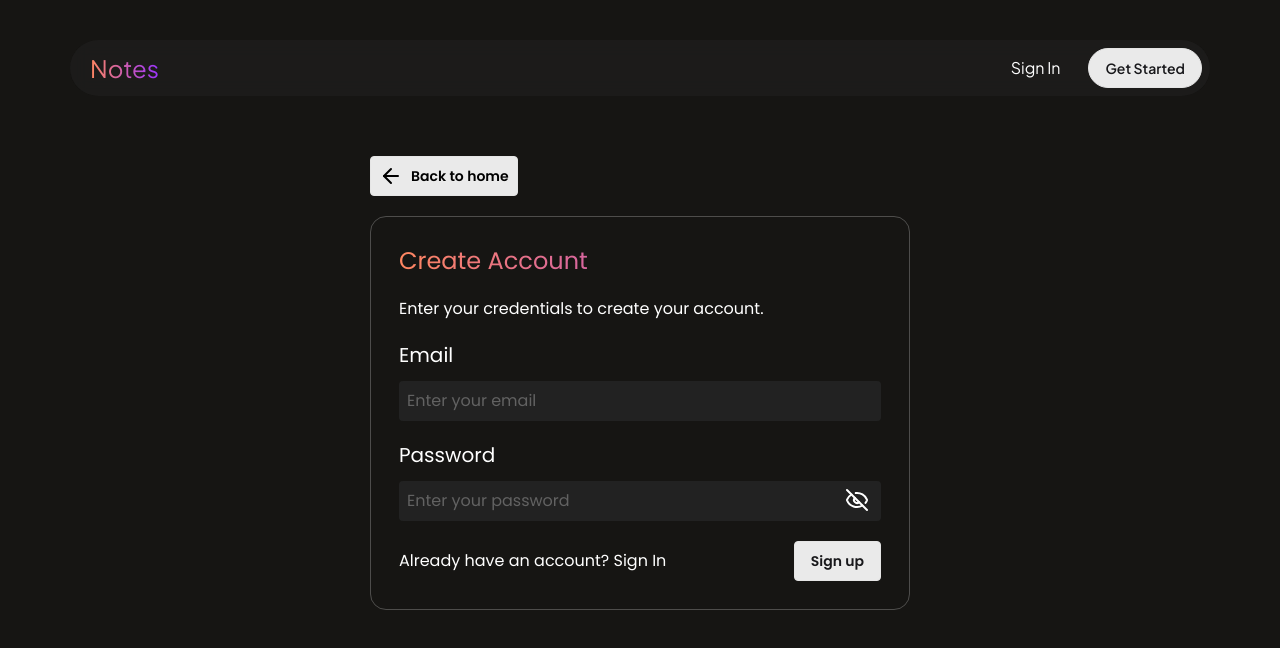
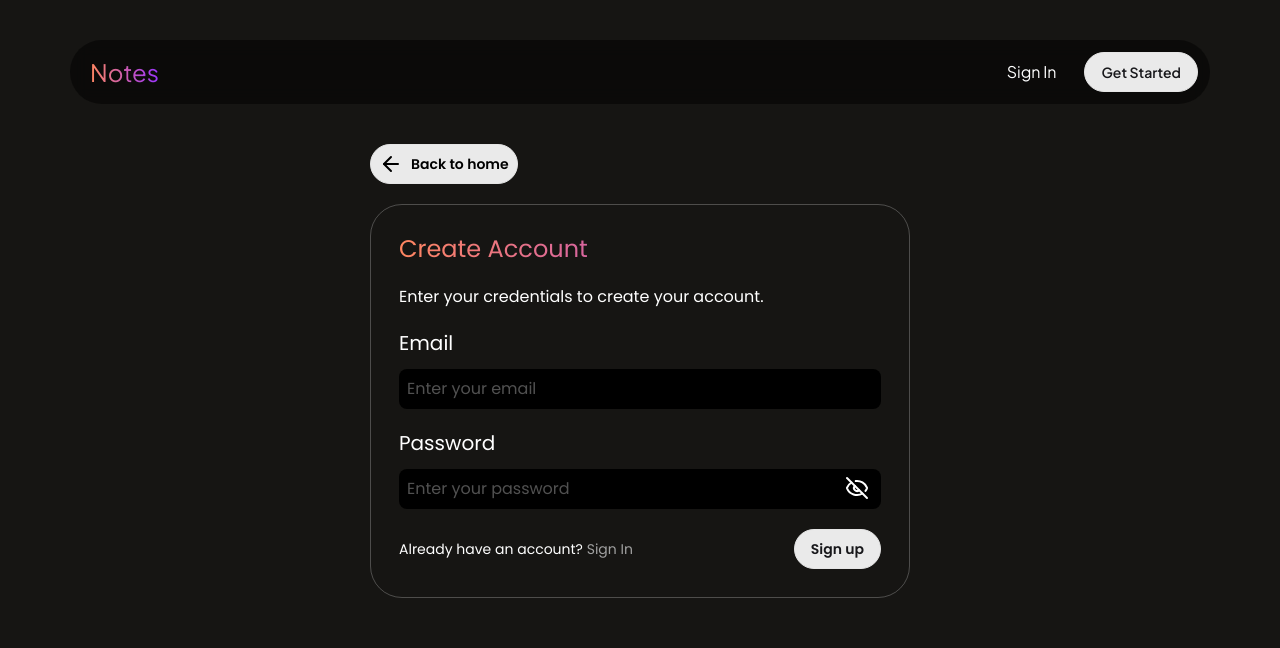
Before and after one commit to ruslansalyukov/mern-notes, a React (Vite) app in the folder frontend/: page /register in a window 1280 px wide. Shown: the top 648 px of the page. Built offline with nearby package versions, Linux system fonts and the light colour scheme; no server answers.

Commit message:
updated for the navbar, form element

```diff
--- a/frontend/src/components/Navbar.jsx
+++ b/frontend/src/components/Navbar.jsx
@@ -22,8 +22,8 @@ const Navbar = () => {
 		<>
 			<header className="pt-10 sticky top-0 z-50">
 				{/* Desktop nav */}
-				<nav className="flex items-center justify-between gap-10 bg-[#222]/50 backdrop-blur-sm pl-5 pr-2 py-2 rounded-full font-jakarta relative z-50">
-					<a href="/" className="logo relative">Notes</a>
+				<nav className="flex items-center justify-between gap-10 bg-black/50 backdrop-blur-sm p-3 rounded-full font-jakarta relative z-50">
+					<a href="/" className="logo relative ml-2">Notes</a>
 					<div className="flex items-center gap-3">
 						{user ? (<>
 							<span className="absolute left-24 top-4 w-2 h-2 bg-success rounded-full animate-pulse"></span>
--- a/frontend/src/index.css
+++ b/frontend/src/index.css
@@ -37,12 +37,6 @@
 		font-family: var(--font-family);
 		background-color: var(--background-color);
 		color: var(--primary-color);
-
-		min-height: 100vh;
-		display: grid;
-		grid-template-rows: 1fr auto;
-		margin: 0;
-		overflow-x: hidden;
 	}
 }
 
--- a/frontend/src/pages/Create.jsx
+++ b/frontend/src/pages/Create.jsx
@@ -49,12 +49,12 @@ const Create = () => {
 		<motion.div initial={{ opacity: 0}} animate={{ opacity: 1}} className="py-15 px-5 md:px-10">
 			<div className="max-w-135 m-auto">
 				<div className="mb-5 w-max">
-					<Link to={'/'} className="flex items-center gap-2 btn btn-soft w-max text-black p-2 rounded-sm">
+					<Link to={'/'} className="flex items-center gap-2 btn btn-soft w-max text-black p-2 rounded-full">
 						<ArrowLeftIcon />
 						<h2>Back to notes</h2>
 					</Link>
 				</div>
-				<form onSubmit={handleSubmit} className="w-full h-full border border-white/24 p-7 rounded-2xl">
+				<form onSubmit={handleSubmit} className="w-full h-full border border-white/24 p-7 rounded-4xl">
 					<div className="flex flex-col gap-5">
 						<h2 className="text-2xl logo">Create New Note</h2>
 						<p>
@@ -66,7 +66,7 @@ const Create = () => {
 								name="title"
 								id="title"
 								placeholder="Note Title"
-								className="w-full rounded-sm bg-[#222] outline-0 p-2 text-neutral-400 mt-3" />
+								className="w-full rounded-lg bg-black outline-0 p-2 text-neutral-400 mt-3" />
 						</p>
 						<p>
 							<label htmlFor="content" className="text-xl">Content</label>
@@ -76,10 +76,10 @@ const Create = () => {
 								id="content"
 								maxLength={500}
 								placeholder="Note Content"
-								className="w-full rounded-sm h-20 bg-[#222] outline-0 p-2 text-neutral-400 mt-3"></textarea>
+								className="w-full rounded-lg h-20 bg-black outline-0 p-2 text-neutral-400 mt-3"></textarea>
 						</p>
 						<div className="ml-auto">
-							<button className="btn btn-soft disabled:bg-[#222]" disabled={loading}>
+							<button className="btn btn-soft rounded-full disabled:bg-black" disabled={loading}>
 								{loading ? "Creating..." : "Create note"}
 							</button>
 						</div>
--- a/frontend/src/pages/Login.jsx
+++ b/frontend/src/pages/Login.jsx
@@ -46,15 +46,15 @@ const Login = () => {
 	}
 
 	return (
-		<div className="py-15 px-5 md:px-10 ">
+		<div className="mt-10">
 			<motion.div initial={{ opacity: 0 }} animate={{ opacity: 1 }} className="max-w-135 m-auto">
 				<div className="mb-5 w-max">
-					<Link to={'/'} className="flex items-center gap-2 btn btn-soft text-black p-2 rounded-sm">
+					<Link to={'/'} className="flex items-center gap-2 btn btn-soft text-black p-2 rounded-full">
 						<ArrowLeftIcon />
 						<h2>Back to home</h2>
 					</Link>
 				</div>
-				<form onSubmit={handleSubmit(handleLogin)} className="w-full h-full border border-white/24 p-7 rounded-2xl ">
+				<form onSubmit={handleSubmit(handleLogin)} className="w-full h-full border border-white/24 p-7 rounded-4xl">
 					<div className="flex flex-col gap-5">
 						<h2 className="text-2xl logo">Login</h2>
 						<h2>Enter your credentials to access your account.</h2>
@@ -66,7 +66,7 @@ const Login = () => {
 								id="email"
 								placeholder="Enter your email"
 								autoComplete="email"
-								className="w-full rounded-sm bg-[#222] outline-0 p-2 text-neutral-400 mt-3"
+								className="w-full rounded-lg bg-black outline-0 p-2 text-neutral-400 mt-3"
 							/>
 							{errors.email && (
 								<p className="text-red-500 text-sm mt-1">
@@ -84,7 +84,7 @@ const Login = () => {
 									id="password"
 									placeholder="Enter your password"
 									autoComplete="current-password"
-									className="w-full rounded-sm bg-[#222] outline-0 p-2 text-neutral-400 mt-3"
+									className="w-full rounded-lg bg-black outline-0 p-2 text-neutral-400 mt-3"
 
 								/>
 								<div className="absolute right-3 top-10/12 -translate-y-10/12 cursor-pointer" onClick={() => setShowPassword(!showPassword)}>{showPassword ? <AnimatePresence mode="wait"><motion.div initial={{ opacity: 0 }} animate={{ opacity: 1 }} className=""><Eye /></motion.div></AnimatePresence> : <motion.div initial={{ opacity: 0 }} animate={{ opacity: 1 }} className=""><EyeOff /></motion.div>}</div>
@@ -96,8 +96,8 @@ const Login = () => {
 							)}
 						</div>
 						<div className="flex items-center justify-between gap-3">
-							<div>Don't have an account yet? <Link to={'/register'}> Sign Up</Link></div>
-							<button type="submit" className="btn btn-soft disabled:bg-[#222]" disabled={loading}>
+							<div className="text-sm">Don't have an account yet? <Link to={'/register'} className="text-neutral-400"> Sign Up</Link></div>
+							<button className="btn btn-soft rounded-full disabled:bg-black" disabled={loading}>
 								{loading ? "Signing in..." : "Sign in"}
 							</button>
 						</div>
--- a/frontend/src/pages/NoteDetails.jsx
+++ b/frontend/src/pages/NoteDetails.jsx
@@ -77,15 +77,15 @@ const NoteDetails = () => {
 		<motion.div initial={{ opacity: 0 }} animate={{ opacity: 1 }} className="py-15 px-5 md:px-10">
 			<div className="max-w-135 m-auto">
 				<div className="flex items-center justify-between mb-5">
-					<Link to={'/'} className="flex items-center gap-2 btn btn-soft w-max text-black p-2 rounded-sm">
+					<Link to={'/'} className="flex items-center gap-2 btn btn-soft w-max text-black p-2 rounded-full">
 						<ArrowLeftIcon />
 						Back to notes
 					</Link>
-					<motion.div whileHover={{ scale: 1.2 }} className="flex items-center gap-2 border border-white/24 p-2 rounded-sm cursor-pointer" onClick={handleDelete}>
+					<motion.div whileHover={{ scale: 1.2 }} className="flex items-center gap-2 border border-white/24 p-2 rounded-full cursor-pointer" onClick={handleDelete}>
 						<IconlyDelete />
 					</motion.div>
 				</div>
-				<form onSubmit={handleSave} className="w-full h-full border border-white/24 p-7 rounded-2xl">
+				<form onSubmit={handleSave} className="w-full h-full border border-white/24 p-7 rounded-4xl">
 					<div className="flex flex-col gap-5">
 						<p>
 							<label htmlFor="title" className="text-xl">Title</label>
@@ -97,7 +97,7 @@ const NoteDetails = () => {
 								name="title"
 								id="title"
 								placeholder="Note Title"
-								className="w-full rounded-sm bg-[#222] outline-0 p-2 text-neutral-400 mt-3" />
+								className="w-full rounded-lg bg-black outline-0 p-2 text-neutral-400 mt-3" />
 						</p>
 						<p>
 							<label htmlFor="content" className="text-xl">Content</label>
@@ -108,10 +108,10 @@ const NoteDetails = () => {
 								id="content"
 								maxLength={500}
 								placeholder="Note Content"
-								className="w-full rounded-sm h-20 bg-[#222] outline-0 p-2 text-neutral-400 mt-3"></textarea>
+								className="w-full rounded-lg h-20 bg-black outline-0 p-2 text-neutral-400 mt-3"></textarea>
 						</p>
 						<div className="ml-auto">
-							<button className="btn btn-soft disabled:bg-[#222]" disabled={saving}>
+							<button className="btn btn-soft rounded-full disabled:bg-black" disabled={saving}>
 								{saving ? "Saving..." : "Save note"}
 							</button>
 						</div>
--- a/frontend/src/pages/Register.jsx
+++ b/frontend/src/pages/Register.jsx
@@ -51,15 +51,15 @@ const Register = () => {
 	}
 
 	return (
-		<div className="py-15 px-5 md:px-10">
+		<div className="mt-10">
 			<motion.div initial={{ opacity: 0 }} animate={{ opacity: 1 }} className="max-w-135 m-auto">
 				<div className="mb-5 w-max">
-					<Link to={'/'} className="flex items-center gap-2 btn btn-soft w-max text-black p-2 rounded-sm">
+					<Link to={'/'} className="flex items-center gap-2 btn btn-soft w-max text-black p-2 rounded-full">
 						<ArrowLeftIcon />
 						<h2 className="">Back to home</h2>
 					</Link>
 				</div>
-				<form onSubmit={handleSubmit(handleRegister)} className="w-full h-full border border-white/24 p-7 rounded-2xl">
+				<form onSubmit={handleSubmit(handleRegister)} className="w-full h-full border border-white/24 p-7 rounded-4xl">
 					<div className="flex flex-col gap-5">
 						<h2 className="text-2xl logo">Create Account</h2>
 						<h2>Enter your credentials to create your account.</h2>
@@ -71,7 +71,7 @@ const Register = () => {
 								id="email"
 								placeholder="Enter your email"
 								autoComplete="email"
-								className="w-full rounded-sm bg-[#222] outline-0 p-2 text-neutral-400 mt-3"
+								className="w-full rounded-lg bg-black outline-0 p-2 text-neutral-400 mt-3"
 							/>
 							{errors.email && (
 								<p className="text-red-500 text-sm mt-1">
@@ -89,7 +89,7 @@ const Register = () => {
 									id="password"
 									placeholder="Enter your password"
 									autoComplete="current-password"
-									className="w-full rounded-sm bg-[#222] outline-0 p-2 text-neutral-400 mt-3"
+									className="w-full rounded-lg bg-black outline-0 p-2 text-neutral-400 mt-3"
 
 								/>
 								<div className="absolute right-3 top-10/12 -translate-y-10/12 cursor-pointer" onClick={() => setShowPassword(!showPassword)}>{showPassword ? <AnimatePresence mode="wait"><motion.div initial={{ opacity: 0 }} animate={{ opacity: 1 }} className=""><Eye /></motion.div></AnimatePresence> : <motion.div initial={{ opacity: 0 }} animate={{ opacity: 1 }} className=""><EyeOff /></motion.div>}</div>
@@ -101,8 +101,8 @@ const Register = () => {
 							)}
 						</div>
 						<div className="flex items-center justify-between gap-3">
-							<div>Already have an account? <Link to={'/login'}> Sign In</Link></div>
-							<button type="submit" className="btn btn-soft disabled:bg-[#222]" disabled={loading}>
+							<div className="text-sm">Already have an account? <Link to={'/login'} className="text-neutral-400"> Sign In</Link></div>
+							<button className="btn btn-soft rounded-full disabled:bg-black" disabled={loading}>
 								{loading ? "Signing up..." : "Sign up"}
 							</button>
 						</div>
```
Also changed, not shown: 1 other file (tests, documents, lock files or other folders).
